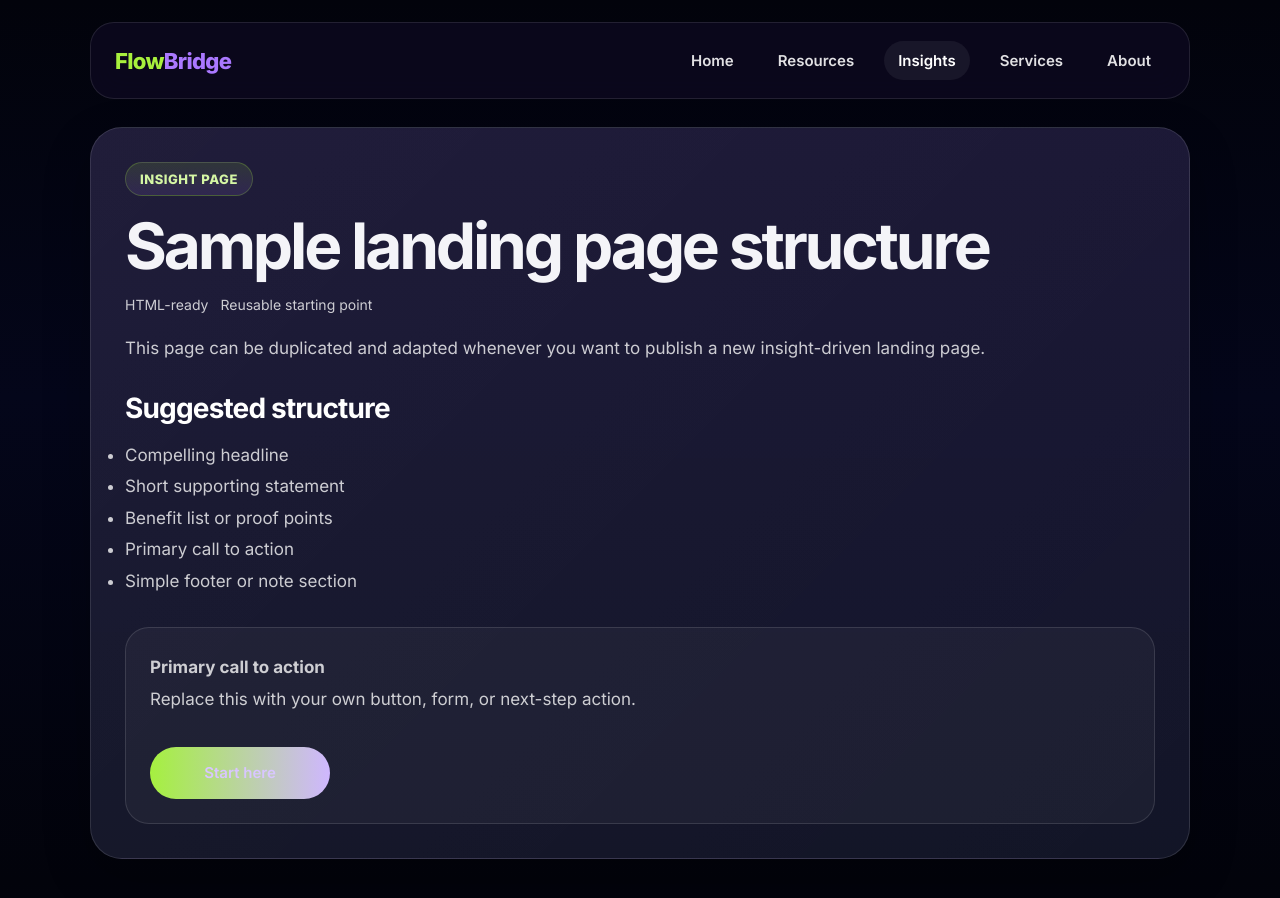
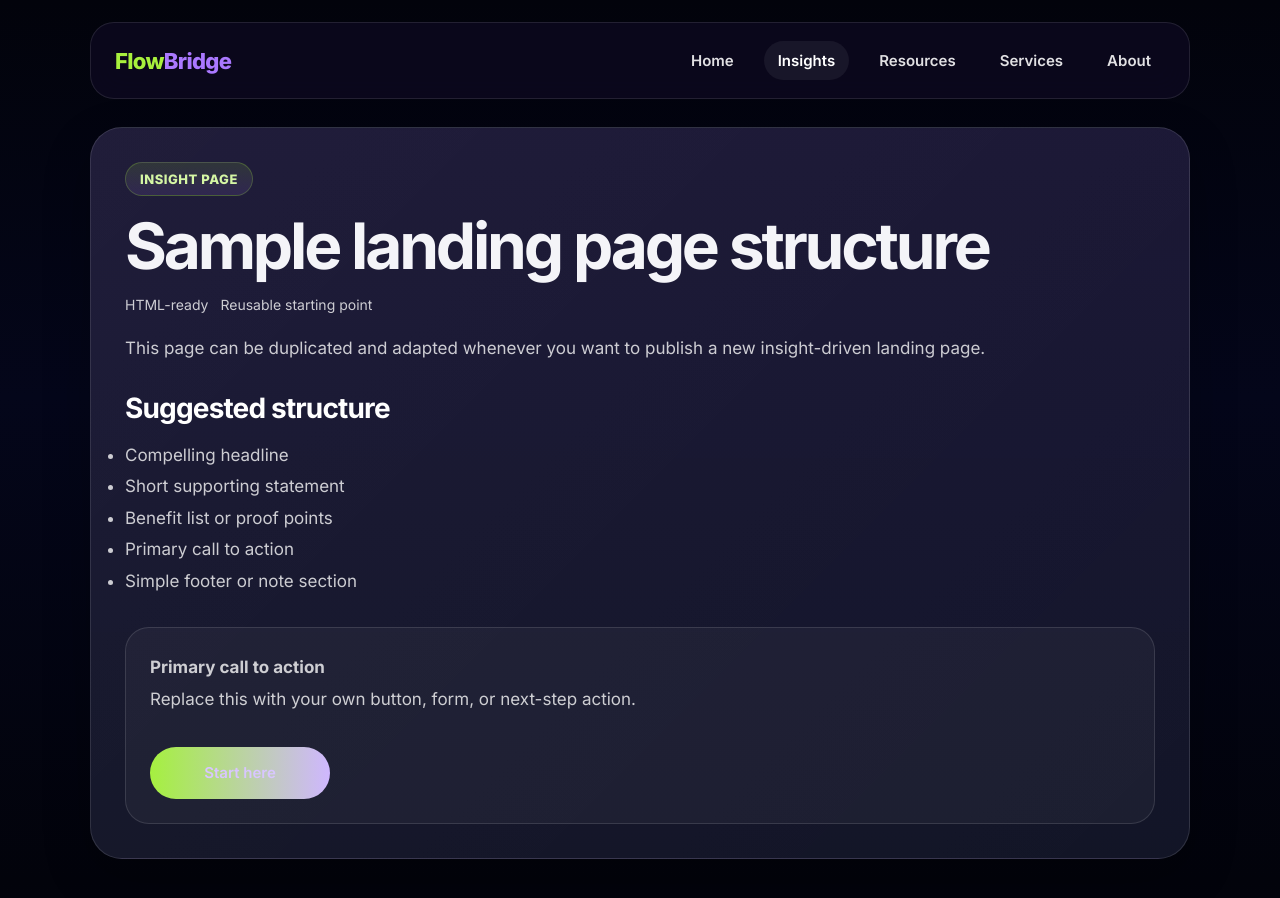
Before and after one commit to unqasad/flowbridge, a Jekyll site: the page built from _insights/sample-landing-page.html, in a window 1280 px wide. Built offline with Jekyll 4.4.1, drawn with Linux system fonts in a browser that asks for light colours.

Commit message:
Update insight.html

```diff
--- a/_layouts/insight.html
+++ b/_layouts/insight.html
@@ -33,15 +33,18 @@
 <body>
   <div class="page">
     <header class="nav">
-      <div class="brand"><span class="green">Flow</span><span class="purple">Bridge</span></div>
-      <nav class="menu">
-        <a href="/index.html">Home</a>
-        <a href="/resources/" class="{% if page.collection == 'resources' %}active{% endif %}">Resources</a>
-        <a href="/insights/" class="{% if page.collection == 'insights' %}active{% endif %}">Insights</a>
-        <a href="/services.html">Services</a>
-        <a href="/about.html">About</a>
-      </nav>
-    </header>
+  <div class="brand">
+    <span class="green">Flow</span><span class="purple">Bridge</span>
+  </div>
+
+  <nav class="menu">
+    <a href="{{ '/index.html' | relative_url }}">Home</a>
+    <a href="{{ '/insights/' | relative_url }}" class="active">Insights</a>
+    <a href="{{ '/resources/' | relative_url }}">Resources</a>
+    <a href="{{ '/services.html' | relative_url }}">Services</a>
+    <a href="{{ '/about.html' | relative_url }}">About</a>
+  </nav>
+</header>
     <main class="card">
       {{ content }}
     </main>
```
